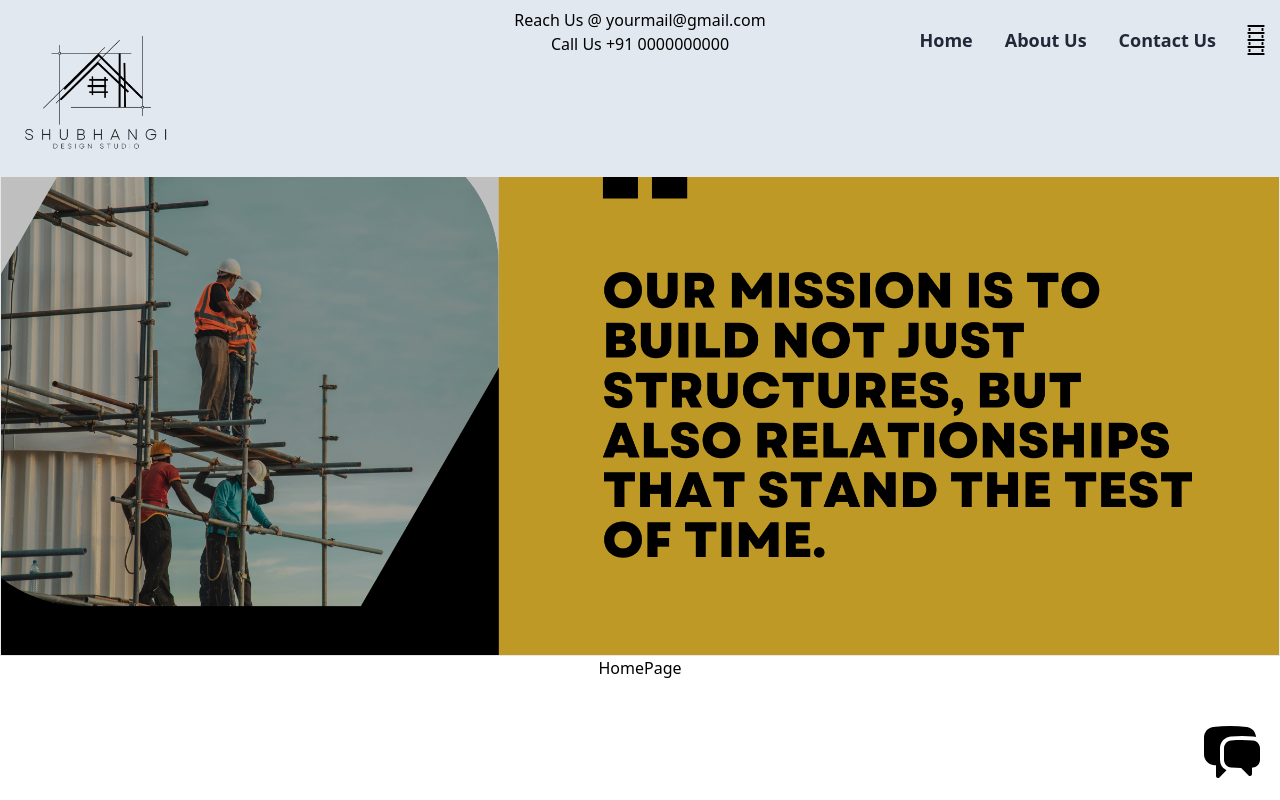
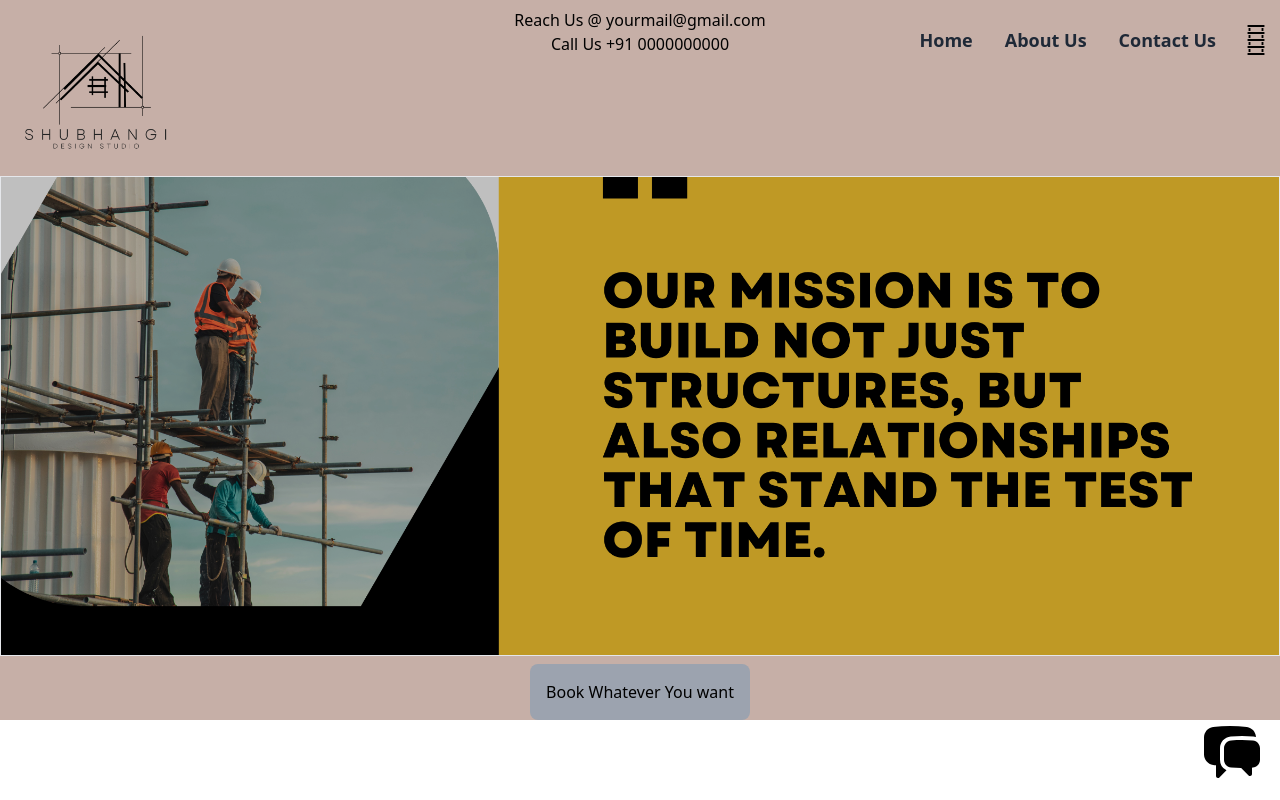
Before and after one commit to Shubhuarch/http-shubhangiwahanearchitects, a React (Create React App) app: page / in a window 1280 px wide. Built offline with nearby package versions, Linux system fonts and the light colour scheme; grey boxes are pictures that could not be loaded.

Commit message:
changebg color and add iframe for book meet

```diff
--- a/src/Components/Navbar.jsx
+++ b/src/Components/Navbar.jsx
@@ -36,7 +36,7 @@ const Navbar = () => {
   const menuRef = useOutsideClick(handleClickOutside);
 
   return (
-    <div className="h-[24vh] md:h-[22vh] w-full bg-slate-200 fixed z-50 top-0 left-0">
+    <div className="h-[24vh] md:h-[22vh] w-full bg-[#c6afa7] fixed z-50 top-0 left-0">
       <div className="text-[0.7rem] md:text-[1rem] pt-2 mb-1 md:h-[2vh]">
         <div>Reach Us @ yourmail@gmail.com</div>
         <div>Call Us +91 0000000000</div>
--- a/src/Pages/Home.jsx
+++ b/src/Pages/Home.jsx
@@ -1,15 +1,42 @@
-import React from 'react'
+import React, { useState } from 'react'
 import Navbar from '../Components/Navbar'
 import Slidebar from '../Components/Slidebar'
 
 const Home = () => {
+  const [isModalOpen, setIsModalOpen] = useState(false);
+
+  const toggleModal = () => {
+    setIsModalOpen(!isModalOpen);
+  };
+
   return (
-    <div className=''>
+    <div className='bg-[#c6afa7]'>
+      <Slidebar />
+      <button
+        className='bg-gray-400 p-4 rounded-lg mt-2'
+        onClick={toggleModal}
+      >
+        Book Whatever You want
+      </button>
 
-
-        <Slidebar />
-
-        HomePage
+      {isModalOpen && (
+        <div className="fixed inset-0 bg-black bg-opacity-50 flex justify-center items-center z-50">
+          <div className="bg-white p-4 rounded-lg w-3/4 h-3/4 relative">
+            <button
+              className="absolute top-2 right-2 text-xl font-bold"
+              onClick={toggleModal}
+            >
+              &times;
+            </button>
+            <iframe
+              src="https://calendly.com/shubhangiwahane/free-vastu-consultation-call"
+              width="100%"
+              height="100%"
+              frameBorder="0"
+            ></iframe>
+          </div>
+        </div>
+      )}
     </div>
   )
 }
```
